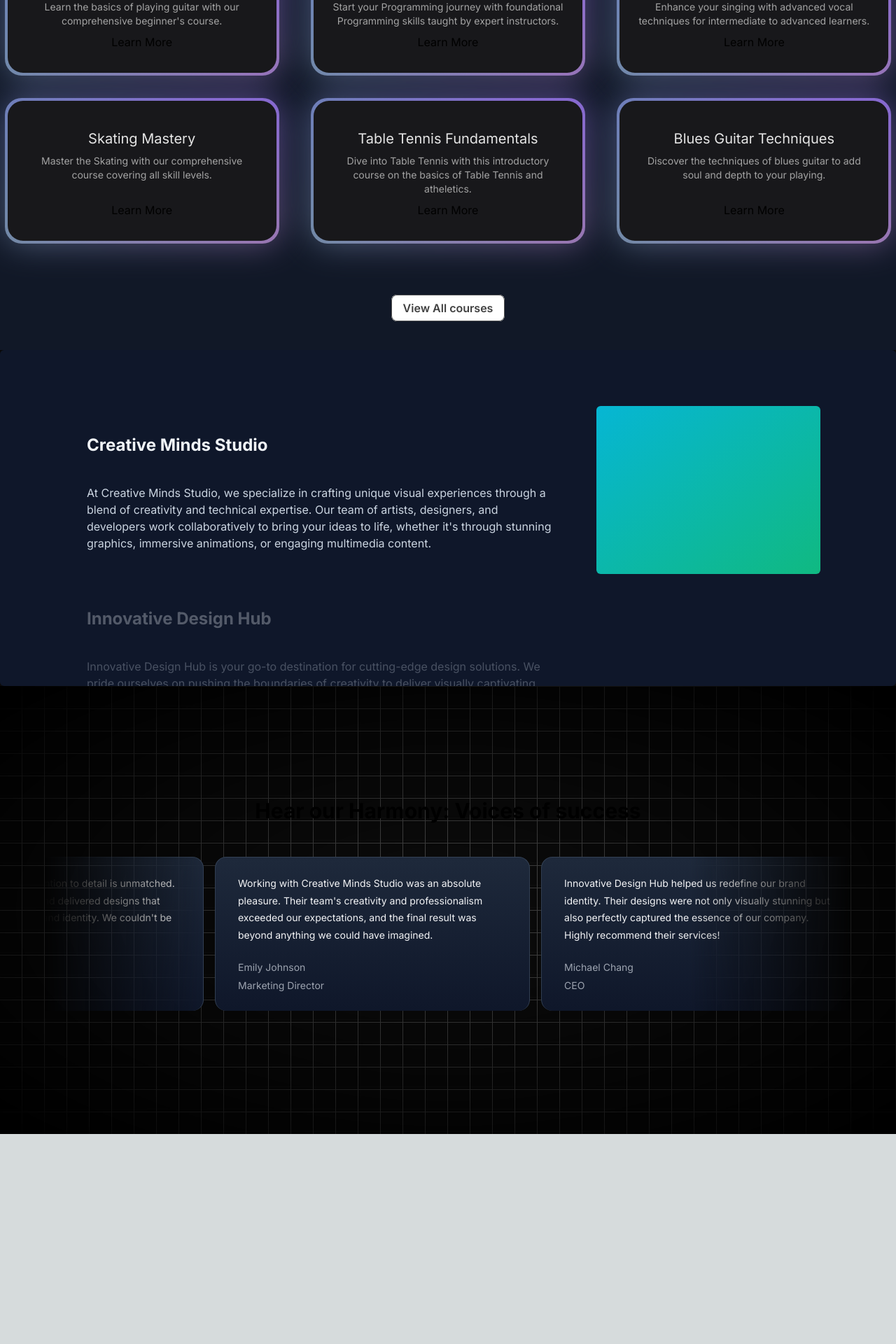
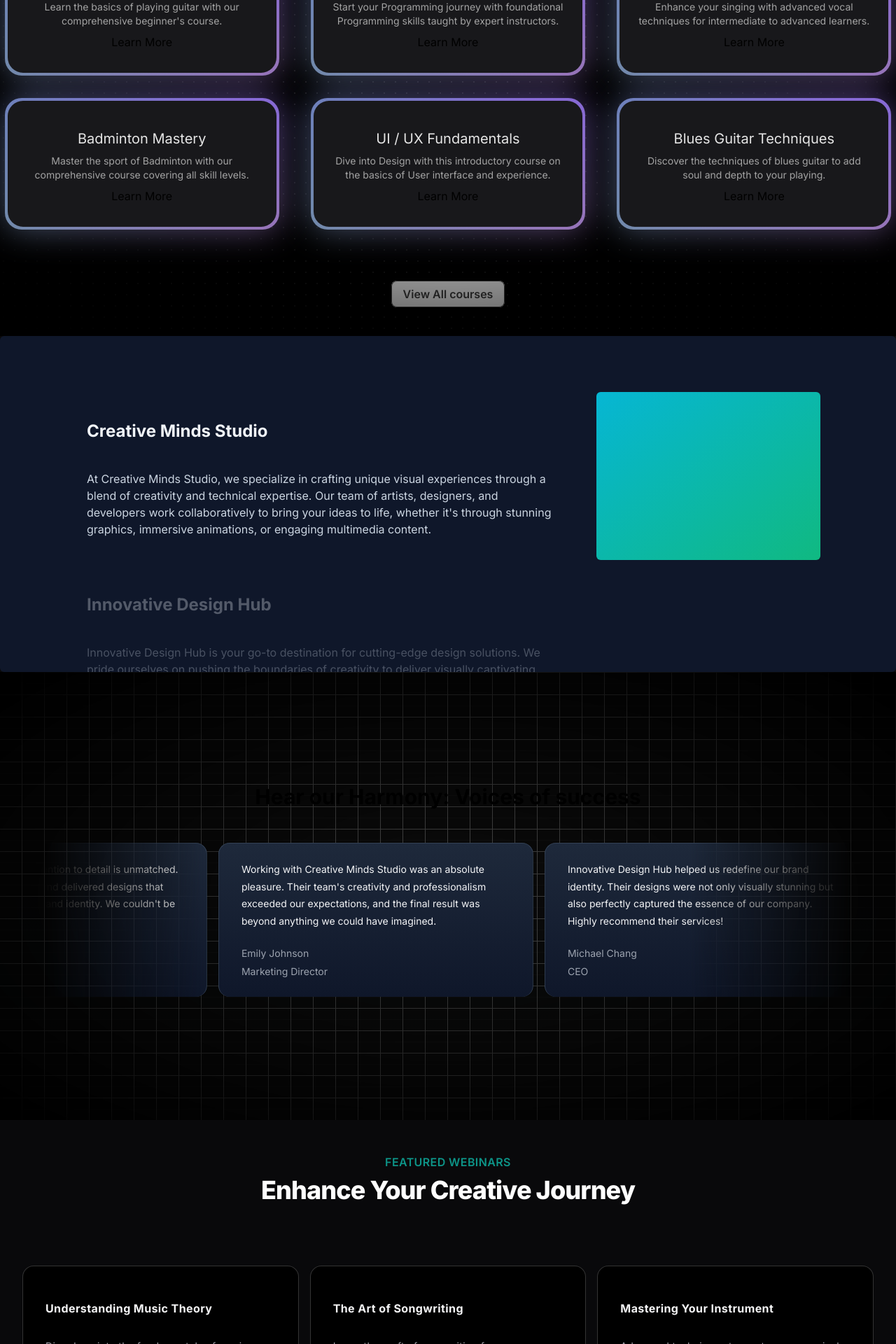
Before and after one commit to Romit77/Creative-Studios, a Next.js app: page / in a window 1280 px wide. Shown: the part 880-2800 px from the top of the page at 70% size. Before the commit the page ends 2500 px from the top, so only its background shows below. Built offline with nearby package versions, Linux system fonts and the light colour scheme.

Commit message:
added cards hover effect

```diff
--- a/src/app/page.tsx
+++ b/src/app/page.tsx
@@ -2,6 +2,7 @@
 import HeroSection from "@/components/HeroSection";
 import ChooseScroll from "@/components/ChooseScroll";
 import Cards from "@/components/Cards";
+import UpcomingWeb from "@/components/UpcomingWeb";
 
 export default function Home() {
   return (
@@ -10,6 +11,7 @@
       <FeaturedCourses />
       <ChooseScroll />
       <Cards />
+      <UpcomingWeb />
     </main>
   );
 }
--- a/src/components/FeaturedCourses.tsx
+++ b/src/components/FeaturedCourses.tsx
@@ -20,7 +20,8 @@
   );
 
   return (
-    <div className="py-12 bg-gray-900">
+    <div className="  py-12 bg-zinc dark:bg-black bg-white  dark:bg-dot-white/[0.2] bg-dot-black/[0.2] relative ">
+      <div className="absolute pointer-events-none inset-0 flex items-center justify-center dark:bg-black bg-white [mask-image:radial-gradient(ellipse_at_center,transparent_20%,black)]"></div>
       <div>
         <div className="text-center">
           <h2 className="text-base text-teal-600 font-semibold tracking-wide uppercase">
--- /dev/null
+++ b/src/components/UpcomingWeb.tsx
@@ -0,0 +1,94 @@
+"use client";
+import Link from "next/link";
+import { HoverEffect } from "@/components/ui/card-hover-effect";
+
+const featuredWebinars = [
+  {
+    title: "Understanding Music Theory",
+    description:
+      "Dive deep into the fundamentals of music theory and enhance your musical skills.",
+    slug: "understanding-music-theory",
+    isFeatured: true,
+    link: "/",
+  },
+  {
+    title: "The Art of Songwriting",
+    description:
+      "Learn the craft of songwriting from experienced musicians and songwriters.",
+    slug: "the-art-of-songwriting",
+    isFeatured: true,
+    link: "/",
+  },
+  {
+    title: "Mastering Your Instrument",
+    description:
+      "Advanced techniques to master your musical instrument of choice.",
+    slug: "mastering-your-instrument",
+    isFeatured: true,
+    link: "/",
+  },
+  {
+    title: "Music Production Essentials",
+    description:
+      "Get started with music production with this comprehensive overview.",
+    slug: "music-production-essentials",
+    isFeatured: true,
+    link: "/",
+  },
+
+  {
+    title: "Live Performance Techniques",
+    description:
+      "Enhance your live performance skills with expert tips and strategies.",
+    slug: "live-performance-techniques",
+    isFeatured: true,
+    link: "/",
+  },
+  {
+    title: "Digital Music Marketing",
+    description:
+      "Learn how to promote your music effectively in the digital age.",
+    slug: "digital-music-marketing",
+    isFeatured: true,
+    link: "/",
+  },
+];
+
+function UpcomingWeb() {
+  return (
+    <div>
+      <div className="py-12 bg-zinc-950">
+        <div className="max-w-7xl mx-auto px-4 sm:px-6">
+          <div className="text-center ">
+            <h2 className="text-base text-teal-600 font-semibold tracking-wide uppercase">
+              FEATURED WEBINARS
+            </h2>
+            <p className="mt-2 text-3xl leading-8 font-extrabold tracking-tight text-white sm:text-4xl">
+              Enhance Your Creative Journey
+            </p>
+          </div>
+          <div className="mt-10">
+            {/* <HoverEffect items={featuredWebinars} /> -> this also works */}
+            <HoverEffect
+              items={featuredWebinars.map((webinar) => ({
+                title: webinar.title,
+                description: webinar.description,
+                link: "/",
+              }))}
+            />
+          </div>
+          <div className="mt-10 text-center">
+            <Link
+              href={"/"}
+              className="px-4 py-2 rounded border border-neutral-600 text-neutral-700 bg-white hover:bg-gray-100 transition duration-200"
+            >
+              View All webinars
+            </Link>
+          </div>
+        </div>
+      </div>
+    </div>
+  );
+}
+
+export default UpcomingWeb;
--- /dev/null
+++ b/src/components/ui/card-hover-effect.tsx
@@ -0,0 +1,111 @@
+import { cn } from "@/utils/cn";
+import { AnimatePresence, motion } from "framer-motion";
+import Link from "next/link";
+import { useState } from "react";
+
+export const HoverEffect = ({
+  items,
+  className,
+}: {
+  items: {
+    title: string;
+    description: string;
+    link: string;
+  }[];
+  className?: string;
+}) => {
+  let [hoveredIndex, setHoveredIndex] = useState<number | null>(null);
+
+  return (
+    <div
+      className={cn(
+        "grid grid-cols-1 md:grid-cols-2  lg:grid-cols-3  py-10",
+        className
+      )}
+    >
+      {items.map((item, idx) => (
+        <Link
+          href={item?.link}
+          key={item?.link}
+          className="relative group  block p-2 h-full w-full"
+          onMouseEnter={() => setHoveredIndex(idx)}
+          onMouseLeave={() => setHoveredIndex(null)}
+        >
+          <AnimatePresence>
+            {hoveredIndex === idx && (
+              <motion.span
+                className="absolute inset-0 h-full w-full bg-neutral-200 dark:bg-slate-800/[0.8] block  rounded-3xl"
+                layoutId="hoverBackground"
+                initial={{ opacity: 0 }}
+                animate={{
+                  opacity: 1,
+                  transition: { duration: 0.15 },
+                }}
+                exit={{
+                  opacity: 0,
+                  transition: { duration: 0.15, delay: 0.2 },
+                }}
+              />
+            )}
+          </AnimatePresence>
+          <Card>
+            <CardTitle>{item.title}</CardTitle>
+            <CardDescription>{item.description}</CardDescription>
+          </Card>
+        </Link>
+      ))}
+    </div>
+  );
+};
+
+export const Card = ({
+  className,
+  children,
+}: {
+  className?: string;
+  children: React.ReactNode;
+}) => {
+  return (
+    <div
+      className={cn(
+        "rounded-2xl h-full w-full p-4 overflow-hidden bg-black border border-transparent dark:border-white/[0.2] group-hover:border-slate-700 relative z-20",
+        className
+      )}
+    >
+      <div className="relative z-50">
+        <div className="p-4">{children}</div>
+      </div>
+    </div>
+  );
+};
+export const CardTitle = ({
+  className,
+  children,
+}: {
+  className?: string;
+  children: React.ReactNode;
+}) => {
+  return (
+    <h4 className={cn("text-zinc-100 font-bold tracking-wide mt-4", className)}>
+      {children}
+    </h4>
+  );
+};
+export const CardDescription = ({
+  className,
+  children,
+}: {
+  className?: string;
+  children: React.ReactNode;
+}) => {
+  return (
+    <p
+      className={cn(
+        "mt-8 text-zinc-400 tracking-wide leading-relaxed text-sm",
+        className
+      )}
+    >
+      {children}
+    </p>
+  );
+};
--- a/src/data/music_courses.json
+++ b/src/data/music_courses.json
@@ -32,9 +32,9 @@
     },
     {
       "id": 4,
-      "title": "Skating Mastery",
-      "slug": "Skating-mastery",
-      "description": "Master the Skating with our comprehensive course covering all skill levels.",
+      "title": "Badminton Mastery",
+      "slug": "Badminton-mastery",
+      "description": "Master the sport of Badminton with our comprehensive course covering all skill levels.",
       "price": 129.99,
       "instructor": "Mike Brown",
       "isFeatured": true,
@@ -52,9 +52,9 @@
     },
     {
       "id": 6,
-      "title": "Table Tennis Fundamentals",
+      "title": "UI / UX Fundamentals",
       "slug": "table-tennis-fundamentals",
-      "description": "Dive into Table Tennis with this introductory course on the basics of Table Tennis and atheletics.",
+      "description": "Dive into Design with this introductory course on the basics of User interface and experience.",
       "price": 149.99,
       "instructor": "Alex Wilson",
       "isFeatured": true,
```
